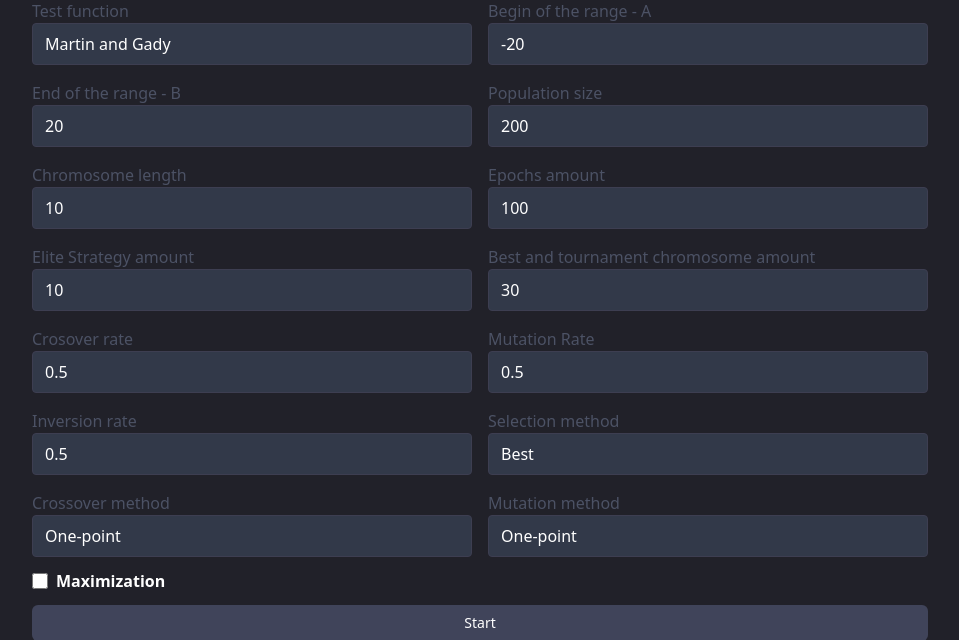
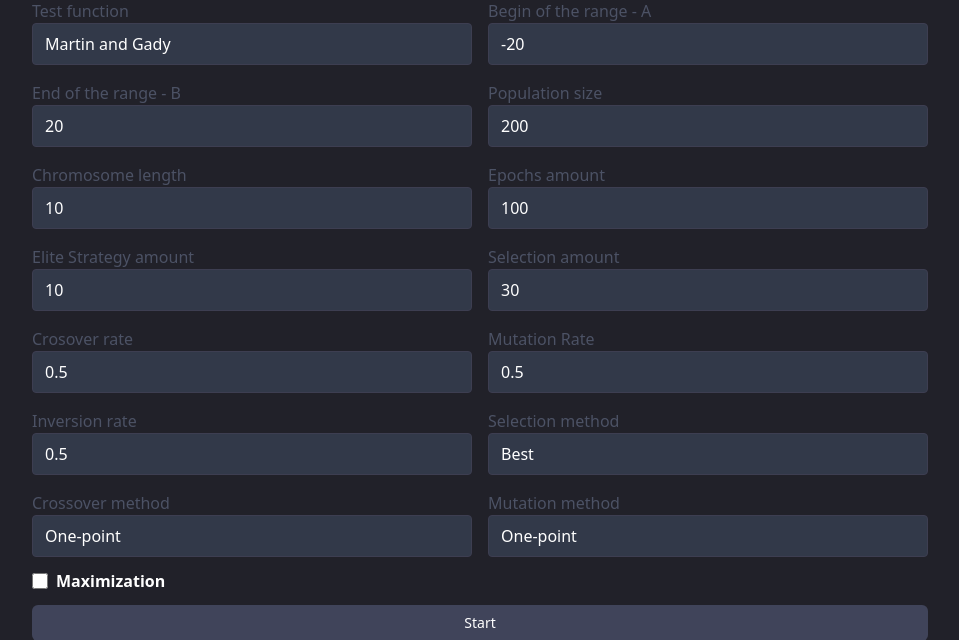
Before and after one commit to kcbojanowski/Evolutionary-computing-project, a Django app: page / in a window 1280 px wide. Shown: the part 118-758 px from the top of the page, without its empty margins (160-1119 px from the left). Run offline with Django 5.2, Linux system fonts and the light colour scheme; data that the repository does not hold is empty; some libraries are stand-ins or nearby versions.

Commit message:
Update label for selection amount in genetic.html

```diff
--- a/oe2/genetic_algorithm/templates/genetic.html
+++ b/oe2/genetic_algorithm/templates/genetic.html
@@ -141,7 +141,7 @@
           </div>
 
           <div class="">
-            <label for="selection-amount" class="form-label">Best and tournament chromosome amount</label>
+            <label for="selection-amount" class="form-label">Selection amount</label>
             <input id="selection-amount" name="selection-amount" type="number" autocomplete="off" required value="30"
               class="form-input appearance-none rounded relative block w-full px-3 py-2 border" />
           </div>
```
